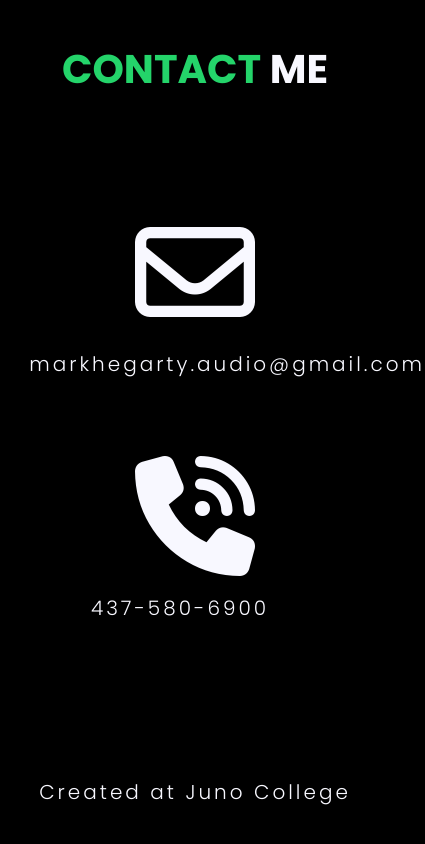
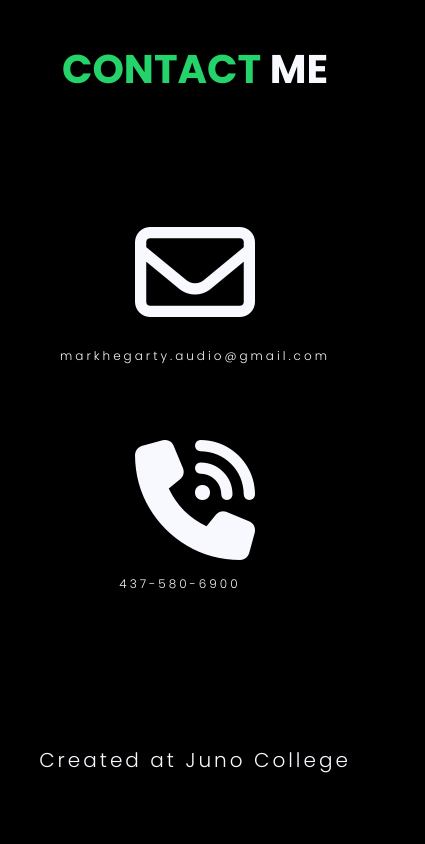
Before and after one commit to MarkHegz/Portfolio, a website: page index.html in a window 390 px wide. Shown: the part 2857-3701 px from the top of the page, 425 px wide, since content can reach past the window. After the commit the page ends 3669 px from the top, so only its background shows below. Drawn offline with Linux system fonts and the light colour scheme.

Commit message:
added a few more media queries

```diff
--- a/index.html
+++ b/index.html
@@ -99,7 +99,7 @@
                 <div class="mail">
                     <a href="mailto:markhegarty.audio@gmail.com"><i class="far fa-envelope"></i></a>
                     <p>
-                        <a href="mailto:markhegarty.audio@gmail.com">markhegarty.audio@gmail.com</a>
+                        <a class="email" href="mailto:markhegarty.audio@gmail.com">markhegarty.audio@gmail.com</a>
                     </p>
                 </div>
                 <div class="phone">
--- a/styles/styles.css
+++ b/styles/styles.css
@@ -374,6 +374,16 @@ h1 {
     h1 {
         white-space:pre-line;
     }
+    .mail p,
+    .phone p {
+        font-size: .75rem;
+    }
+}
+@media (max-width: 420px) {
+    .mail p,
+    .phone p {
+        font-size: .6rem;
+    }
 }
 
 
```
